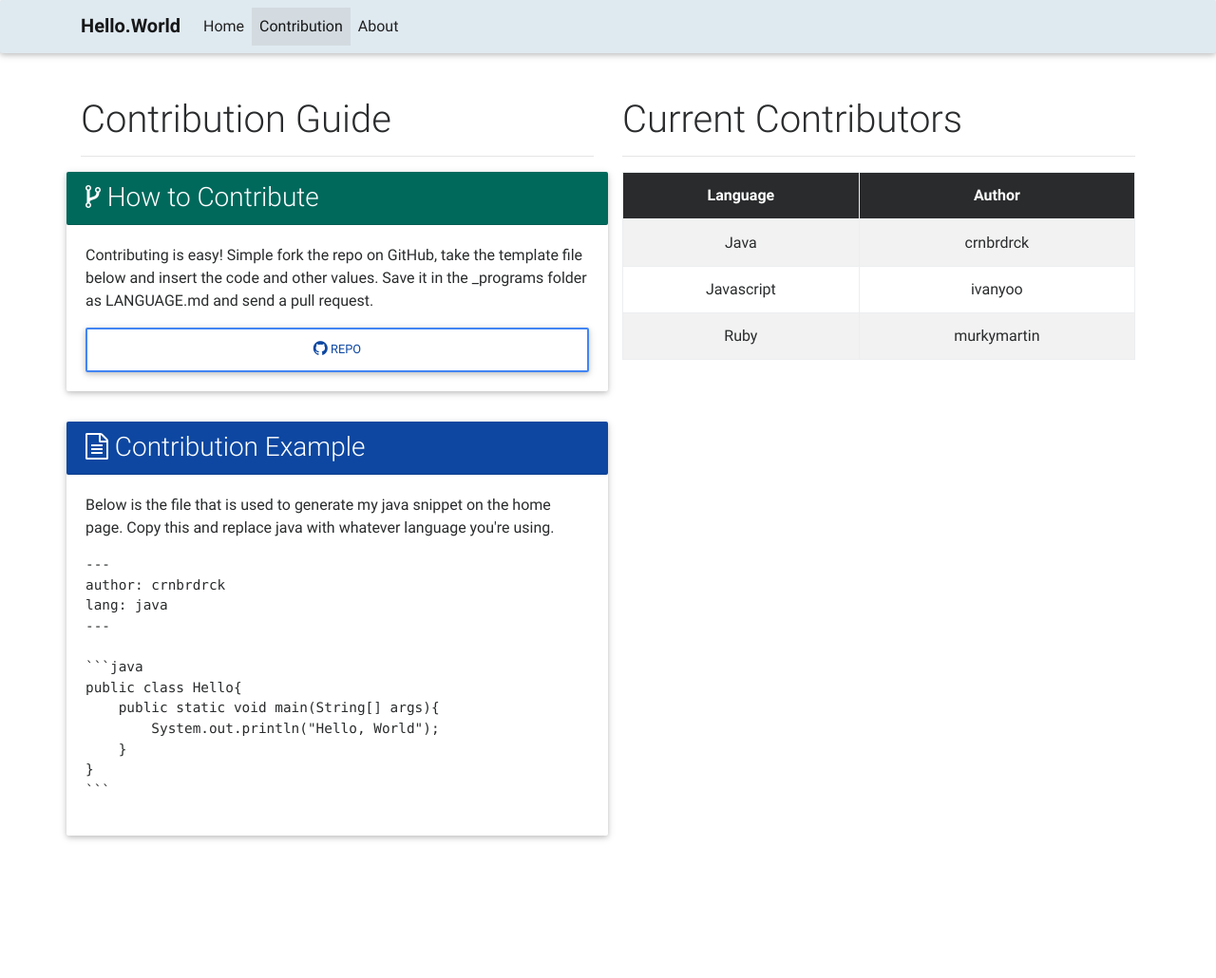
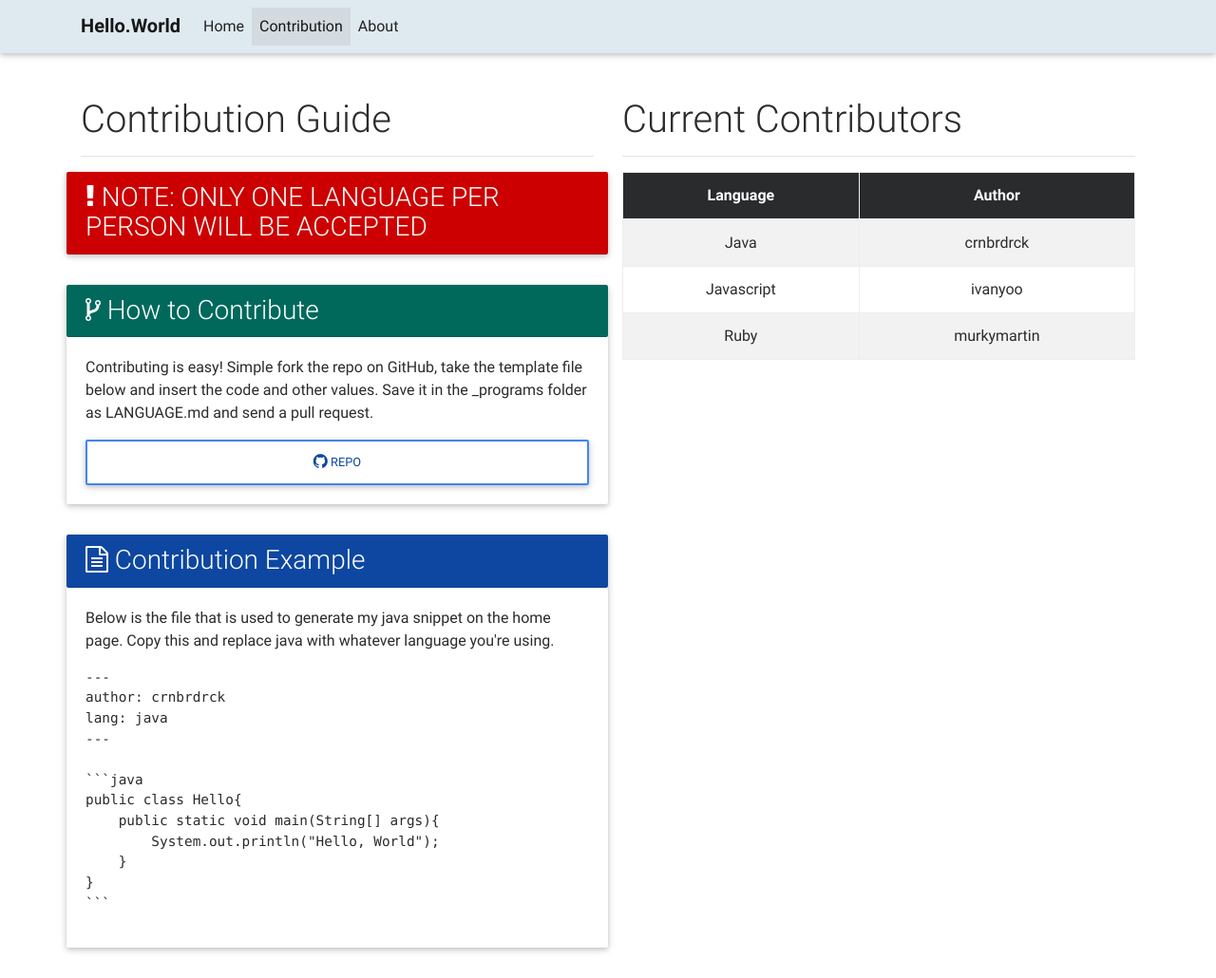
Before and after one commit to freyamade/hello.world, a Jekyll site: the page built from CONTRIBUTION.md, in a window 1280 px wide. Shown: the whole page at 95% size. Built offline with Jekyll 4.4.1, drawn with Linux system fonts in a browser that asks for light colours; nearby versions of some CDN libraries; before the commit the page ends 912 px from its top, so only the background shows below that.

Commit message:
Update contrib.html

```diff
--- a/_layouts/contrib.html
+++ b/_layouts/contrib.html
@@ -19,6 +19,13 @@
                     <h1 class="h1-responsive">Contribution Guide</h1>
                     <hr />
                     <div class="row">
+                        <div class="col-xs-12">
+                            <div class="card">
+                                <h3 class="card-header danger-color-dark white-text"><i class="fa fa-exclamation"></i>
+                                     NOTE: ONLY ONE LANGUAGE PER PERSON WILL BE ACCEPTED
+                                </h3>
+                            </div>
+                        </div>
                         <div class="col-xs-12">
                             <div class="card">
                                 <h3 class="card-header default-color-dark white-text"><i class="fa fa-code-fork"></i>  How to Contribute</h3>
```
